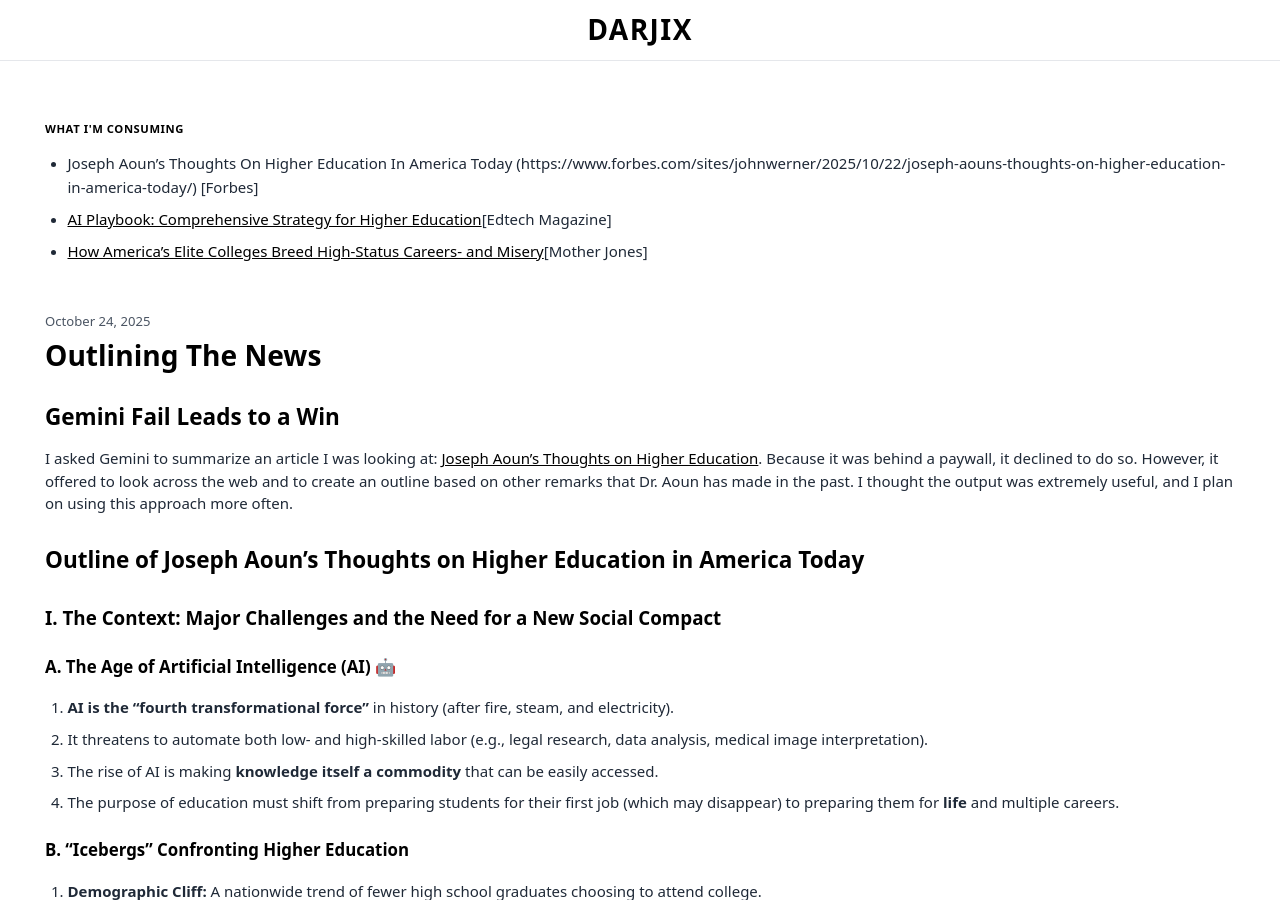
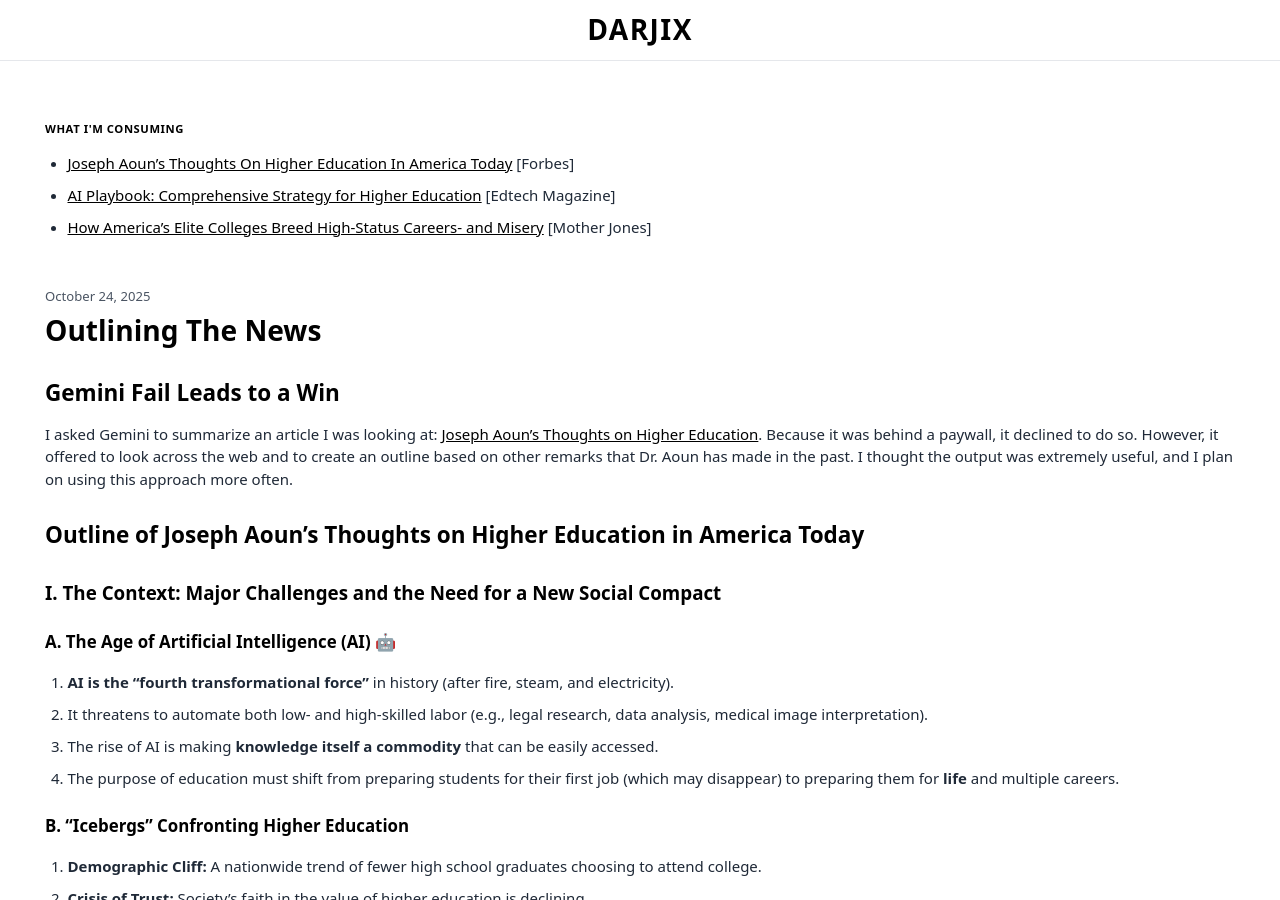
Before and after one commit to saldarji/darjix, a Jekyll site: the page built from index.html, in a window 1280 px wide and 900 px high. Built offline with Jekyll 4.4.1, drawn with Linux system fonts in a browser that asks for light colours.

Commit message:
Update featured content

```diff
--- a/_includes/featured-content.md
+++ b/_includes/featured-content.md
@@ -1,3 +1,3 @@
-- Joseph Aoun’s Thoughts On Higher Education In America Today (https://www.forbes.com/sites/johnwerner/2025/10/22/joseph-aouns-thoughts-on-higher-education-in-america-today/) [Forbes]
-- [AI Playbook: Comprehensive Strategy for Higher Education](https://edtechmagazine.com/higher/article/2025/10/ai-playbook-comprehensive-strategy-higher-education-perfcon)[Edtech Magazine]
-- [How America's Elite Colleges Breed High-Status Careers- and Misery](https://apple.news/ASvJgD9XNRqm8TQ-V9GZJZw)[Mother Jones]
+- [Joseph Aoun’s Thoughts On Higher Education In America Today](https://www.forbes.com/sites/johnwerner/2025/10/22/joseph-aouns-thoughts-on-higher-education-in-america-today/) [Forbes]
+- [AI Playbook: Comprehensive Strategy for Higher Education](https://edtechmagazine.com/higher/article/2025/10/ai-playbook-comprehensive-strategy-higher-education-perfcon) [Edtech Magazine]
+- [How America's Elite Colleges Breed High-Status Careers- and Misery](https://apple.news/ASvJgD9XNRqm8TQ-V9GZJZw) [Mother Jones]
```
